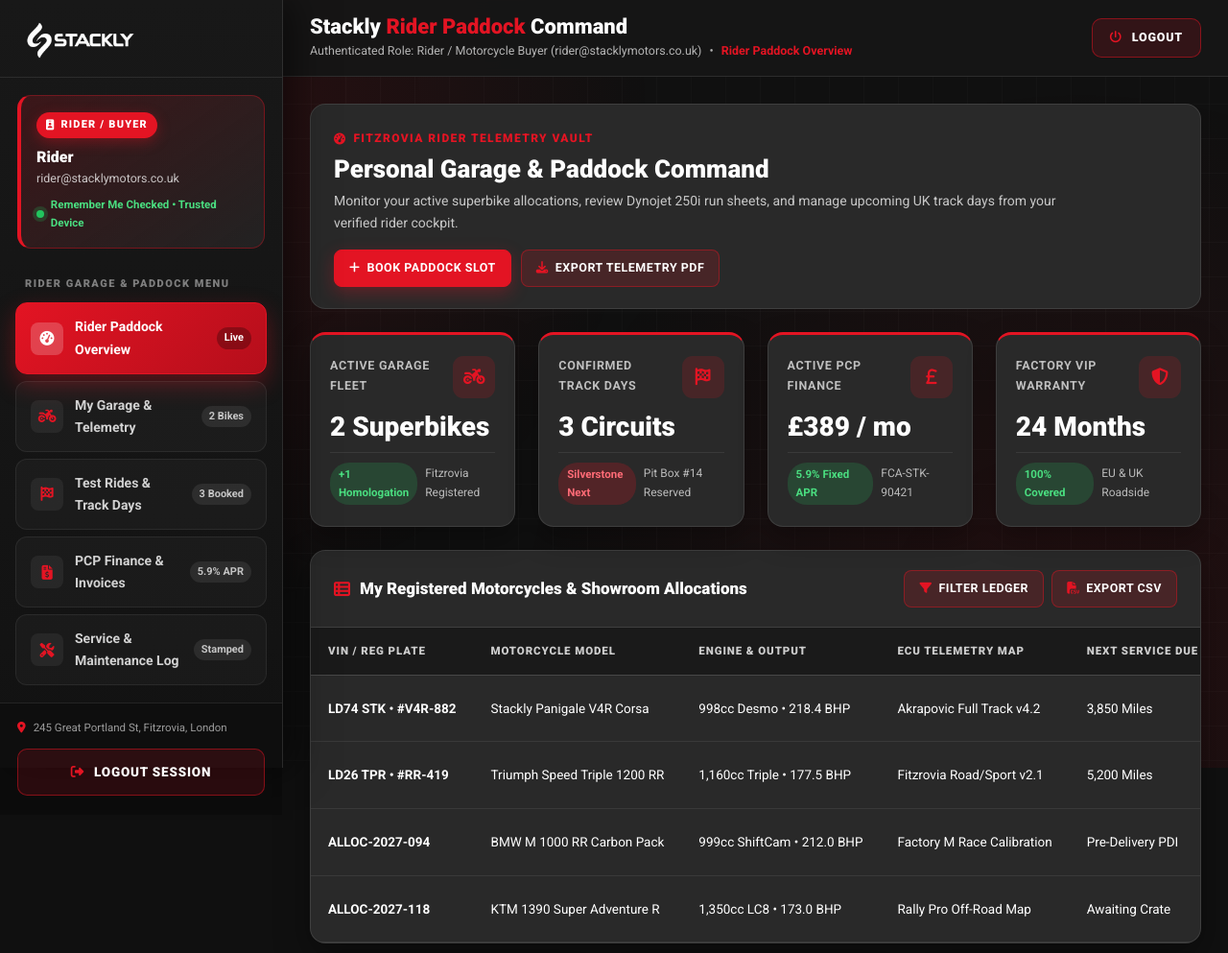
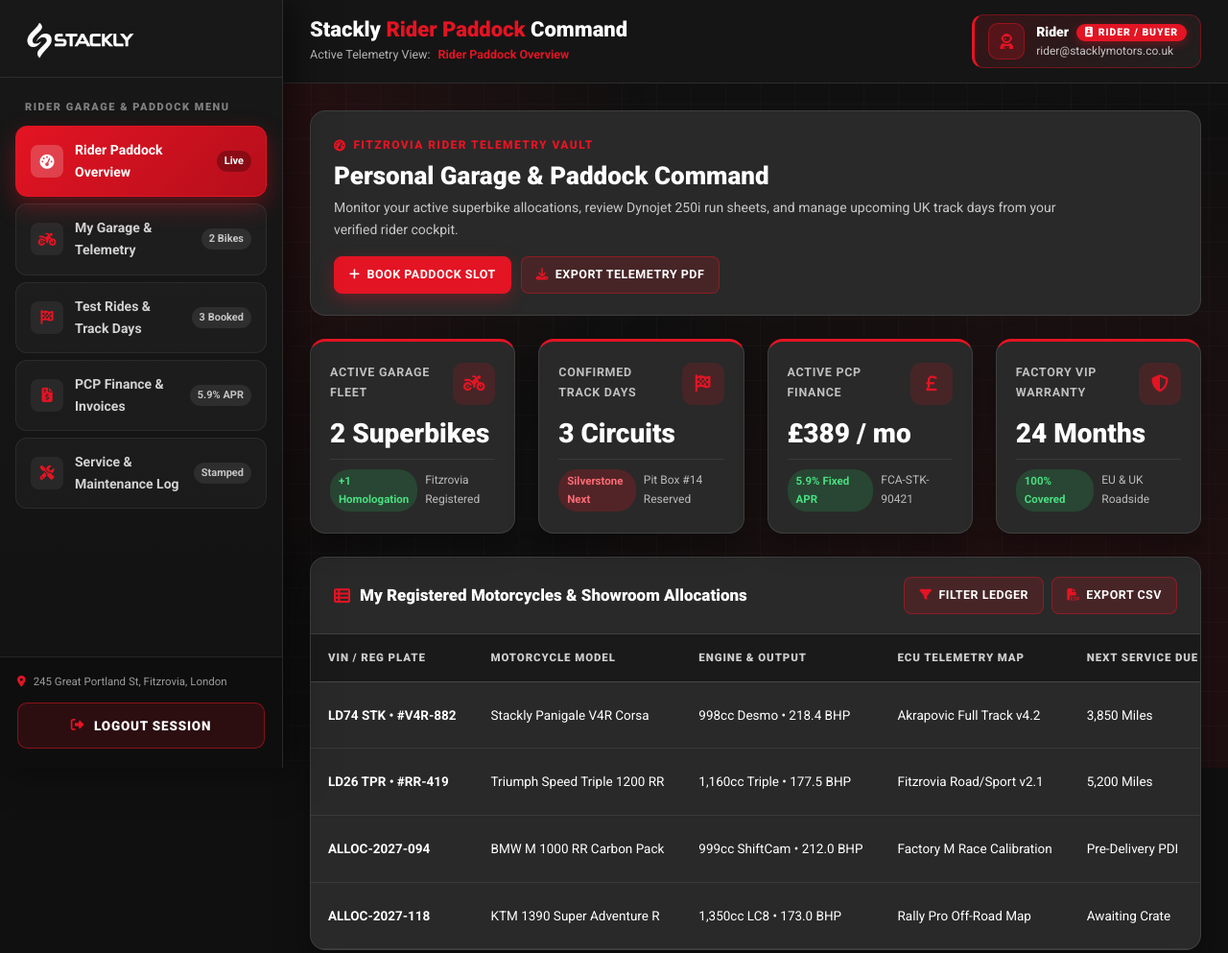
Before and after one commit to MrGokul27/motorcycle-showroom, a plain HTML site: page pages/dashboard.html in a window 1280 px wide. Shown: the top 993 px of the page at 96% size. Drawn offline with nearby package versions, Linux system fonts and the light colour scheme.

Commit message:
refactor: dashboard changes

```diff
--- a/assets/css/dashboard.css
+++ b/assets/css/dashboard.css
@@ -60,9 +60,15 @@
   top: 0;
   left: 0;
   bottom: 0;
+  height: 100vh;
+  max-height: 100vh;
+  overflow-y: auto;
+  overflow-x: hidden;
   z-index: 1040;
   transition: transform 0.35s cubic-bezier(0.25, 0.8, 0.25, 1);
   box-shadow: 10px 0 36px rgba(0, 0, 0, 0.5);
+  scrollbar-width: thin;
+  scrollbar-color: rgba(227, 20, 35, 0.5) rgba(255, 255, 255, 0.05);
 }
 
 /* Brand Header inside Sidebar */
@@ -73,6 +79,7 @@
   align-items: center;
   justify-content: space-between;
   gap: 12px;
+  flex-shrink: 0;
 }
 
 .sidebar-brand-link {
@@ -106,82 +113,38 @@
   border-color: var(--main-color);
 }
 
-/* Active Role Identity Card in Sidebar */
-.sidebar-role-card {
-  margin: 18px 18px 10px;
-  padding: 16px;
-  border-radius: 14px;
-  background: linear-gradient(
-    145deg,
-    rgba(227, 20, 35, 0.18) 0%,
-    rgba(41, 41, 41, 0.65) 100%
-  );
-  border: 1px solid rgba(227, 20, 35, 0.38);
-  border-left: 4px solid var(--main-color);
+/* Sidebar Menu List (Scrollable Area) */
+.sidebar-menu-wrap {
+  flex: 1 1 auto;
+  min-height: 0;
+  overflow-y: auto;
+  overflow-x: hidden;
+  -webkit-overflow-scrolling: touch;
+  overscroll-behavior: contain;
+  padding: 14px 16px 18px;
+  scrollbar-width: thin;
+  scrollbar-color: rgba(227, 20, 35, 0.5) rgba(255, 255, 255, 0.05);
 }
 
-.sidebar-role-badge {
-  display: inline-flex;
-  align-items: center;
-  gap: 6px;
-  font-size: 11px;
-  font-weight: 800;
-  text-transform: uppercase;
-  letter-spacing: 1.2px;
-  color: var(--white);
-  background: var(--main-color);
-  padding: 4px 10px;
-  border-radius: 30px;
-  margin-bottom: 10px;
-  box-shadow: 0 4px 14px rgba(var(--main-color-rgb), 0.35);
+.sidebar-menu-wrap::-webkit-scrollbar,
+.dashboard-sidebar::-webkit-scrollbar {
+  width: 6px;
 }
 
-.sidebar-user-name {
-  font-size: 16px;
-  font-weight: 800;
-  color: var(--white);
-  margin-bottom: 3px;
-  word-break: break-word;
+.sidebar-menu-wrap::-webkit-scrollbar-track,
+.dashboard-sidebar::-webkit-scrollbar-track {
+  background: rgba(255, 255, 255, 0.04);
 }
 
-.sidebar-user-email {
-  font-size: 12.5px;
-  color: rgba(255, 255, 255, 0.74);
-  margin-bottom: 8px;
-  word-break: break-all;
+.sidebar-menu-wrap::-webkit-scrollbar-thumb,
+.dashboard-sidebar::-webkit-scrollbar-thumb {
+  background: rgba(227, 20, 35, 0.5);
+  border-radius: 4px;
 }
 
-.sidebar-session-meta {
-  display: flex;
-  align-items: center;
-  gap: 7px;
-  font-size: 11.5px;
-  color: #4ade80;
-  font-weight: 600;
-}
-
-.sidebar-session-meta .pulse-dot {
-  width: 8px;
-  height: 8px;
-  border-radius: 50%;
-  background: #22c55e;
-  box-shadow: 0 0 0 4px rgba(34, 197, 94, 0.2);
-}
-
-/* Sidebar Menu List */
-.sidebar-menu-wrap {
-  flex: 1;
-  overflow-y: auto;
-  padding: 10px 16px 18px;
-}
-
-.sidebar-menu-wrap::-webkit-scrollbar {
-  width: 5px;
-}
-
-.sidebar-menu-wrap::-webkit-scrollbar-thumb {
-  background: rgba(255, 255, 255, 0.15);
-  border-radius: 4px;
+.sidebar-menu-wrap::-webkit-scrollbar-thumb:hover,
+.dashboard-sidebar::-webkit-scrollbar-thumb:hover {
+  background: var(--main-color);
 }
 
 .sidebar-menu-label {
@@ -284,6 +247,8 @@
   padding: 16px 18px 20px;
   border-top: 1px solid rgba(255, 255, 255, 0.09);
   background: rgba(0, 0, 0, 0.25);
+  flex-shrink: 0;
+  margin-top: auto;
 }
 
 .sidebar-showroom-loc {
@@ -428,7 +393,80 @@
   display: flex;
   align-items: center;
   flex-wrap: wrap;
+  gap: 14px;
+  margin-left: auto;
+}
+
+/* Authenticated User Identity Box in Top-Right Header */
+.topbar-user-profile {
+  display: flex;
+  align-items: center;
   gap: 12px;
+  padding: 8px 14px;
+  border-radius: 12px;
+  background: linear-gradient(
+    145deg,
+    rgba(227, 20, 35, 0.16) 0%,
+    rgba(36, 36, 36, 0.75) 100%
+  );
+  border: 1px solid rgba(227, 20, 35, 0.38);
+  border-left: 3px solid var(--main-color);
+}
+
+.topbar-user-avatar {
+  width: 38px;
+  height: 38px;
+  border-radius: 10px;
+  background: rgba(var(--main-color-rgb), 0.2);
+  border: 1px solid rgba(var(--main-color-rgb), 0.45);
+  color: var(--main-color);
+  display: flex;
+  align-items: center;
+  justify-content: center;
+  font-size: 16px;
+  flex-shrink: 0;
+}
+
+.topbar-user-details {
+  display: flex;
+  flex-direction: column;
+  justify-content: center;
+  line-height: 1.25;
+}
+
+.topbar-user-top {
+  display: flex;
+  align-items: center;
+  flex-wrap: wrap;
+  gap: 8px;
+  margin-bottom: 3px;
+}
+
+.topbar-user-name {
+  font-size: 14px;
+  font-weight: 800;
+  color: var(--white);
+}
+
+.topbar-role-badge {
+  display: inline-flex;
+  align-items: center;
+  gap: 5px;
+  font-size: 10.5px;
+  font-weight: 800;
+  text-transform: uppercase;
+  letter-spacing: 0.9px;
+  color: var(--white);
+  background: var(--main-color);
+  padding: 2px 9px;
+  border-radius: 30px;
+  box-shadow: 0 3px 10px rgba(var(--main-color-rgb), 0.35);
+}
+
+.topbar-user-email {
+  font-size: 12px;
+  color: rgba(255, 255, 255, 0.74);
+  word-break: break-all;
 }
 
 .topbar-telemetry-pill {
--- a/pages/dashboard.html
+++ b/pages/dashboard.html
@@ -55,7 +55,6 @@
         id="dashboardSidebar"
         aria-label="Role-Based Showroom Sidebar"
       >
-        <div>
         <!-- Brand Logo & Mobile Close -->
         <div class="sidebar-brand-box">
           <a
@@ -79,39 +78,14 @@
           </button>
         </div>
 
-          <!-- Logged-In Role & User Identity Box -->
-          <div class="sidebar-role-card">
-            <span class="sidebar-role-badge" id="sidebarRoleBadge">
-              <i class="fa-solid fa-id-badge"></i>
-              <span id="sidebarRoleText">Rider / Buyer</span>
-            </span>
-            <h2 class="sidebar-user-name" id="sidebarUserName">
-              Oliver Sterling
-            </h2>
-            <p class="sidebar-user-email" id="sidebarUserEmail">
-              rider@stacklymotors.co.uk
-            </p>
-            <div class="sidebar-session-meta">
-              <span class="pulse-dot"></span>
-              <span id="sidebarRememberStatus"
-                >Trusted Session &bull; Encrypted</span
-              >
-            </div>
-          </div>
-
-          <!-- Dynamic Role-Specific Sidebar Menu -->
+        <!-- Dynamic Role-Specific Sidebar Menu (Scrollable) -->
         <div class="sidebar-menu-wrap">
           <div class="sidebar-menu-label" id="sidebarMenuHeading">
             Role Paddock Navigation
           </div>
-            <ul
-              class="dash-sidebar-nav"
-              id="dashboardSidebarNav"
-              role="tablist"
-            >
+          <ul class="dash-sidebar-nav" id="dashboardSidebarNav" role="tablist">
             <!-- Populated dynamically based on Login Role in dashboard.js -->
           </ul>
-          </div>
         </div>
 
         <!-- Sidebar Footer & Logout Button (Excluded from 404 redirect per Requirement 7) -->
@@ -153,10 +127,7 @@
                 Stackly <span class="text-main">Rider Paddock</span> Command
               </h1>
               <p class="topbar-subtitle">
-                <span id="topbarRoleSubtitle"
-                  >Authenticated Role: Rider / Motorcycle Buyer</span
-                >
-                <span>&bull;</span>
+                <span>Active Telemetry View:</span>
                 <span class="text-main fw-bold" id="topbarActiveSectionName"
                   >Overview</span
                 >
@@ -165,15 +136,29 @@
           </div>
 
           <div class="topbar-right">
-            <a
-              href="login.html"
-              class="dash-logout-btn topbar-logout-pill"
-              id="topLogoutBtn"
-              data-logout-btn="true"
+            <!-- Authenticated User Identity (Username, Email & Role in Top-Right Header Only) -->
+            <div
+              class="topbar-user-profile"
+              aria-label="Logged-In User Profile"
             >
-              <i class="fa-solid fa-power-off"></i>
-              <span>Logout</span>
-            </a>
+              <div class="topbar-user-avatar" aria-hidden="true">
+                <i class="fa-solid fa-user-astronaut"></i>
+              </div>
+              <div class="topbar-user-details">
+                <div class="topbar-user-top">
+                  <span class="topbar-user-name" id="topbarUserName"
+                    >Oliver Sterling</span
+                  >
+                  <span class="topbar-role-badge" id="topbarRoleBadge">
+                    <i class="fa-solid fa-id-badge"></i>
+                    <span id="topbarRoleText">Rider / Buyer</span>
+                  </span>
+                </div>
+                <span class="topbar-user-email" id="topbarUserEmail"
+                  >rider@stacklymotors.co.uk</span
+                >
+              </div>
+            </div>
           </div>
         </header>
 
```
Also changed, not shown: assets/js/dashboard.js. Lines whose indentation alone changed are shown as unchanged.
